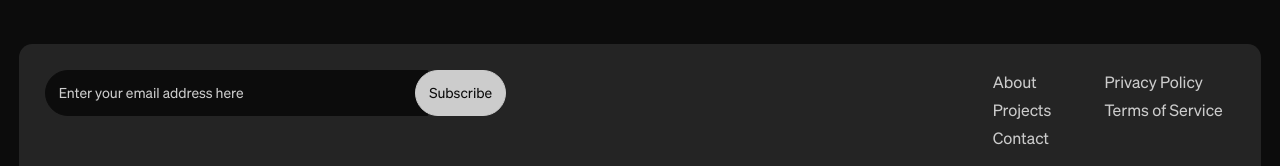
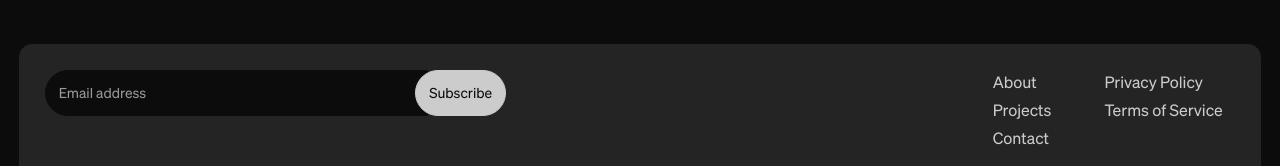
Before and after one commit to iwjong/freninc, a Next.js app: page / in a window 1280 px wide. Shown: the part 4062-4228 px from the top of the page. Built offline with nearby package versions, Linux system fonts and the light colour scheme.

Commit message:
Enhance footer styles by updating placeholder text and adjusting color variables for improved readability. Introduce a new muted text color in globals.css and refine the newsletter input styles in footer.html.

```diff
--- a/app/globals.css
+++ b/app/globals.css
@@ -6,6 +6,7 @@
   --color-surface-raised: #303030;
   --color-text: #f2f2f2;
   --color-text-secondary: #cccccc;
+  --color-text-muted: #999999;
   --color-paper: #f2f2f2;
   --color-ink: #0c0c0c;
   --color-ink-secondary: #505050;
@@ -2813,7 +2814,7 @@ footer > .site-grid {
 footer :is(.body, .copyright, .reference-form-status) { color: var(--color-text-secondary); }
 footer a[href]:hover { color: var(--color-accent); text-decoration: underline; text-underline-offset: 4px; }
 footer .newsletter .input { background: var(--color-background); border-color: var(--color-background); color: var(--color-text); }
-footer .newsletter .placeholder { color: var(--color-text-secondary); }
+footer .newsletter .placeholder { color: var(--color-text-muted); white-space: nowrap; }
 footer .newsletter .cta-large { border-color: var(--color-text-secondary); }
 footer :focus-visible { outline-color: var(--color-text); }
 .cookie-bar a:hover { color: var(--color-ink); }
@@ -2852,11 +2853,11 @@ footer .newsletter form .form-field .input, footer .newsletter form .form-field
   letter-spacing: normal;
   min-height: 44px;
 }
+footer .newsletter form .form-field .placeholder { font-size: var(--fren-label); }
 @media (min-width: 1280px) {
   /* Keep the email field readable beside the subscription action. */
   footer > .site-grid > .newsletter { grid-column: span 5 / span 5; }
   footer .reference-footer-desktop { grid-column: span 7 / span 7; }
-  footer .newsletter form .form-field .placeholder { font-size: var(--fren-label); }
 }
 
 .text-block h1.h1 { font-size: var(--fren-display); font-weight: var(--weight-light); }
--- a/content/footer.html
+++ b/content/footer.html
@@ -5,7 +5,7 @@
         <form class="transition-opacity xl:flex text-center xl:text-left" novalidate="">
           <div class="form-field relative w-full">
             <label class="placeholder absolute top-0 left-0 h-full w-full cursor-pointer text-grey-200" for="footer-email">
-              <span>Enter your email address here</span>
+              <span>Email address</span>
             </label>
             <input class="input block w-full border bg-grey-400 border-grey-400" id="footer-email" name="email" placeholder=" " required="" type="email"/>
           </div>
```
